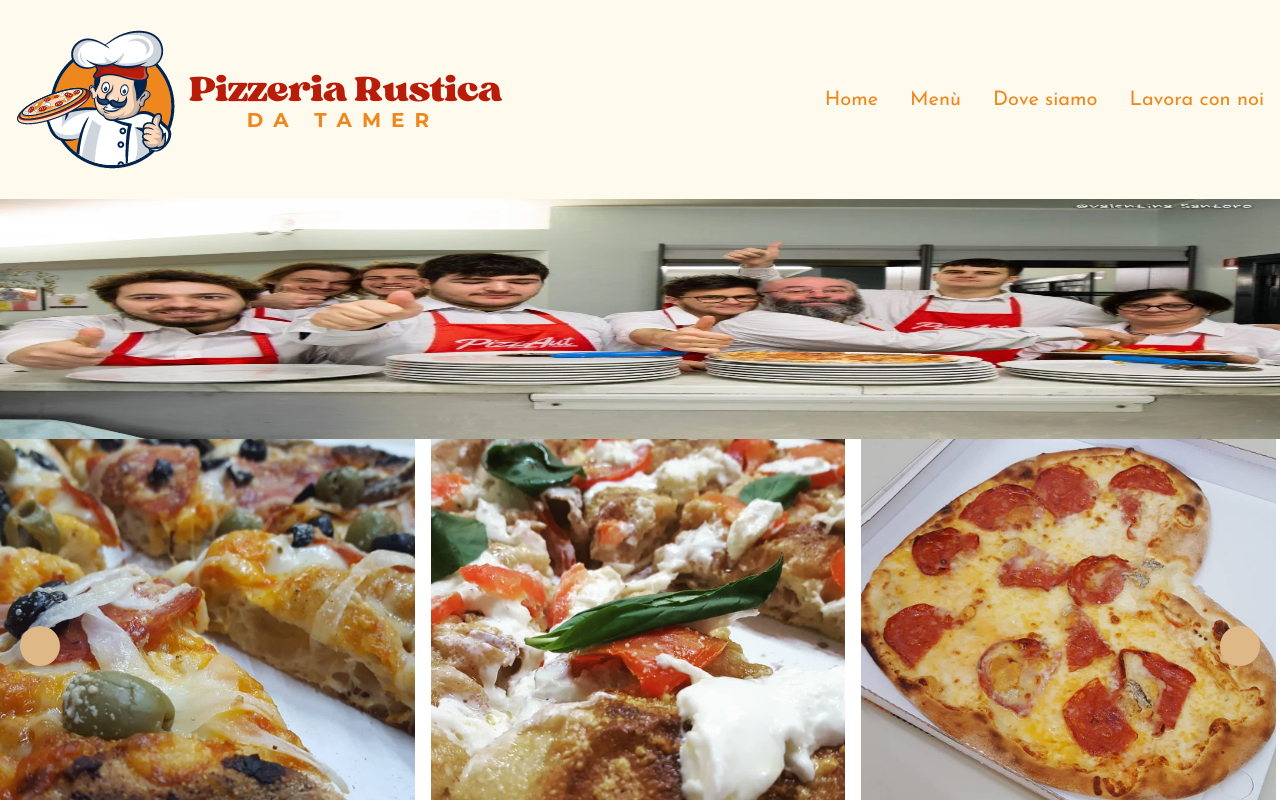
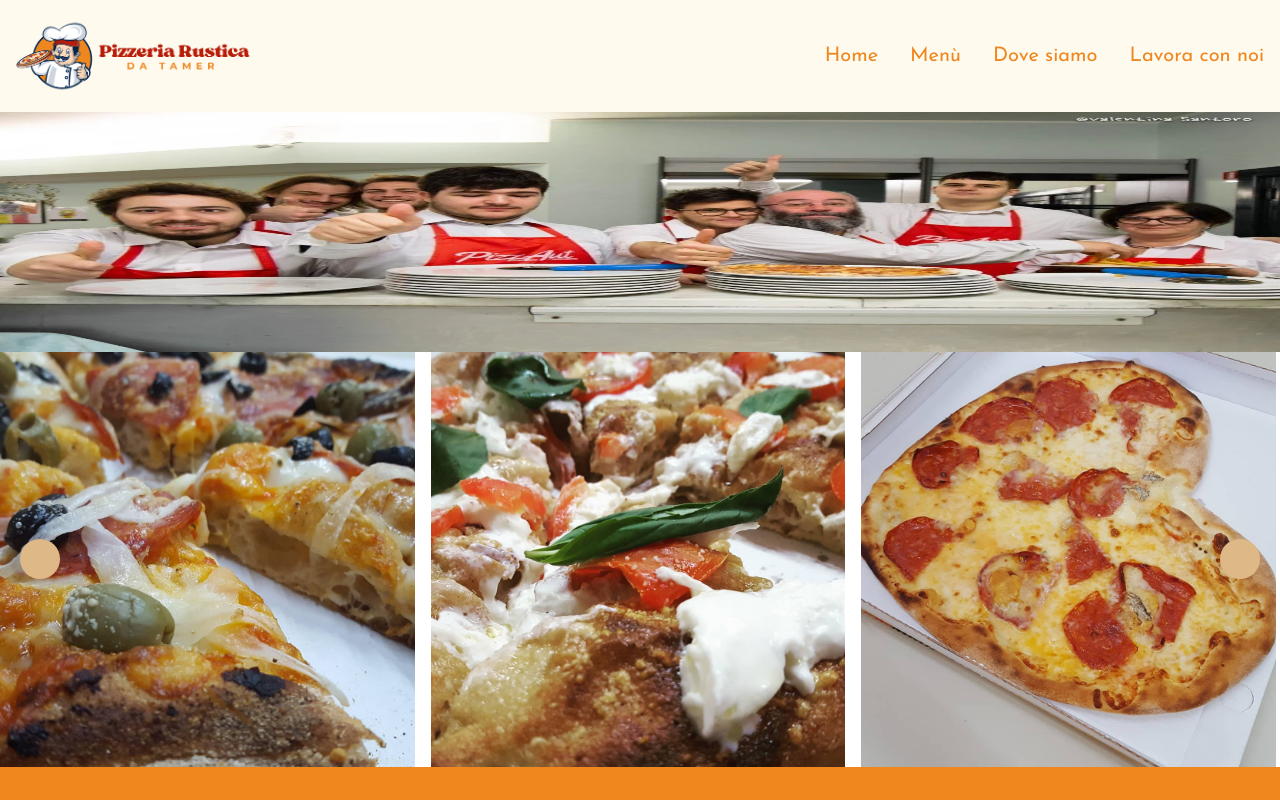
Before and after one commit to bronzo97/pizzeria-rustica, an Angular app: page / in a window 1280 px wide. Shown: the top 800 px of the page. Built offline with nearby package versions, Linux system fonts and the light colour scheme; a web font is replaced by a local one.

Commit message:
added sticky navbar, resized logo

```diff
--- a/src/app/navbar/navbar.component.scss
+++ b/src/app/navbar/navbar.component.scss
@@ -1,6 +1,16 @@
 * {
     background-color: #fffaee;
     color: #ef871e;
+    position: sticky;
+    top: 0;
+    right: 0;
+    left: 0;
+    z-index: 2; // z-index 2 because the arrow button in the carousel already have 1.
+
+}
+
+.logo {
+    height: 80px;
 }
 
 .button {
```
